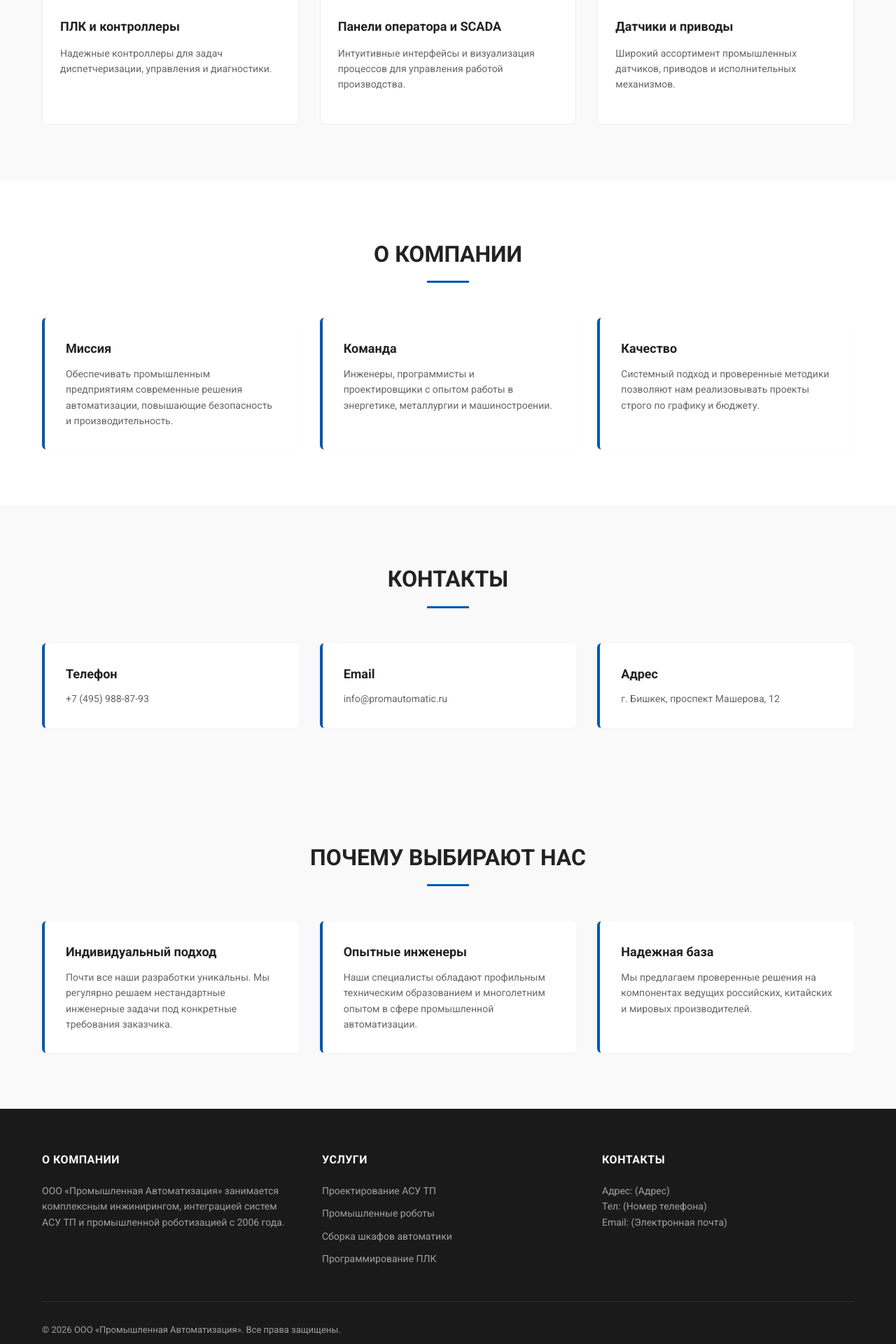
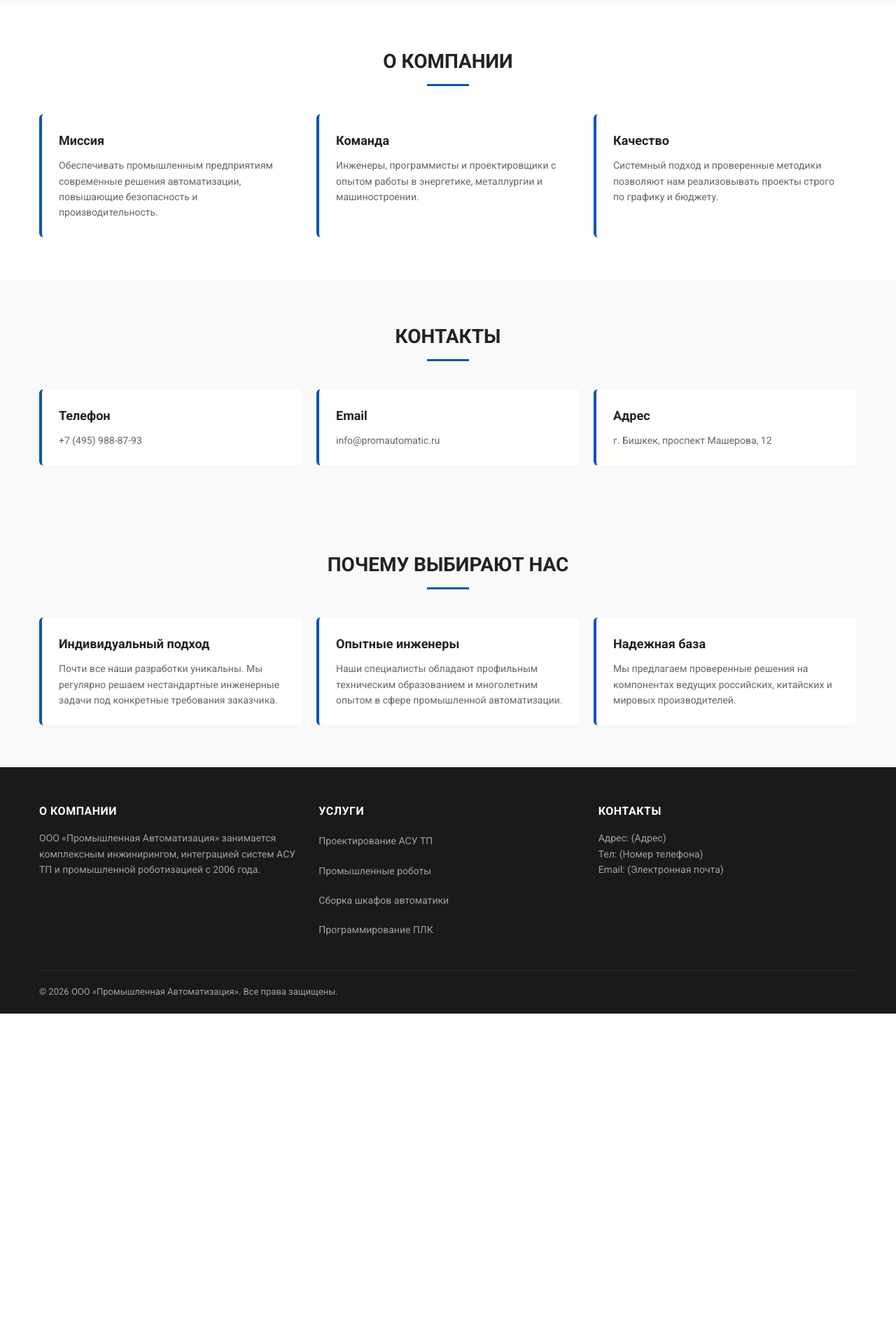
Before and after one commit to MuHucTep/promautomatic, a FastAPI app: page / in a window 1280 px wide. Shown: the part 3815-5735 px from the top of the page at 70% size. After the commit the page ends 5263 px from the top, so only its background shows below. Run offline with FastAPI, Linux system fonts and the light colour scheme.

Commit message:
mobile opt

```diff
--- a/app/static/css/style.css
+++ b/app/static/css/style.css
@@ -9,6 +9,9 @@ body {
     color: #333;
     line-height: 1.6;
     background-color: #f9f9f9;
+    /* Улучшает рендеринг шрифтов на мобильных устройствах */
+    -webkit-font-smoothing: antialiased;
+    -moz-osx-font-smoothing: grayscale;
 }
 a {
     text-decoration: none;
@@ -21,7 +24,7 @@ ul {
     width: 100%;
     max-width: 1200px;
     margin: 0 auto;
-    padding: 0 20px;
+    padding: 0 16px; /* Чуть уменьшили для мобильных, чтобы сэкономить экран */
 }
 
 /* Шапка сайта */
@@ -167,32 +184,28 @@ ul {
 .btn-secondary {
     border: 2px solid #fff;
     color: #fff;
-    padding: 10px 25px;
-    border-radius: 4px;
-    font-weight: 500;
-    transition: all 0.2s;
 }
 .btn-secondary:hover {
     background-color: #fff;
     color: #222;
 }
 
-/* Секция: Услуги */
+/* Секции */
 .section {
-    padding: 80px 0;
+    padding: 60px 0; /* Чуть уменьшили вертикальные отступы на экранах по умолчанию */
 }
 .section-bg {
     background-color: #fff;
 }
 .section-title {
     text-align: center;
-    margin-bottom: 50px;
+    margin-bottom: 40px;
 }
 .section-title h3 {
-    font-size: 32px;
+    font-size: 28px;
     color: #222;
     position: relative;
-    padding-bottom: 15px;
+    padding-bottom: 12px;
     text-transform: uppercase;
 }
 .section-title h3::after {
@@ -219,19 +234,25 @@ ul {
     display: flex;
     flex-direction: column;
 }
-.service-card:hover {
-    transform: translateY(-5px);
-    box-shadow: 0 10px 20px rgba(0,0,0,0.05);
-    border-color: #0056b3;
+
+/* На мобильных устройствах ховер-эффект сдвига вверх (translateY)
+   может дергаться при скролле пальцем, поэтому лучше оставить его для десктопов */
+@media (min-width: 769px) {
+    .service-card:hover {
+        transform: translateY(-5px);
+        box-shadow: 0 10px 20px rgba(0,0,0,0.05);
+        border-color: #0056b3;
+    }
 }
+
 .service-img {
-    height: 180px;
+    height: 200px;
     background-color: #ddd;
     background-size: cover;
     background-position: center;
 }
 .service-info {
-    padding: 25px;
+    padding: 20px;
     flex-grow: 1;
     display: flex;
     flex-direction: column;
@@ -254,20 +275,18 @@ ul {
     display: inline-flex;
     align-items: center;
     gap: 5px;
-}
-.service-link:hover {
-    color: #002855;
+    padding: 8px 0; /* Проще попасть пальцем */
 }
 
-/* Секция: Преимущества */
+/* Преимущества */
 .features-grid {
     display: grid;
-    grid-template-columns: repeat(auto-fit, minmax(300px, 1fr));
-    gap: 30px;
+    grid-template-columns: repeat(auto-fit, minmax(280px, 1fr));
+    gap: 20px;
 }
 .feature-item {
     background-color: #fff;
-    padding: 30px;
+    padding: 24px;
     border-radius: 6px;
     border-left: 4px solid #0056b3;
     box-shadow: 0 2px 5px rgba(0,0,0,0.02);
@@ -282,35 +301,39 @@ ul {
     color: #666;
 }
 
-/* Футер (Подвал) */
+/* Футер */
 .footer {
     background-color: #1a1a1a;
     color: #a0a0a0;
-    padding: 60px 0 30px;
+    padding: 50px 0 20px;
     font-size: 14px;
 }
 .footer-grid {
     display: grid;
-    grid-template-columns: repeat(auto-fit, minmax(220px, 1fr));
-    gap: 40px;
-    margin-bottom: 40px;
+    grid-template-columns: repeat(auto-fit, minmax(200px, 1fr));
+    gap: 30px;
+    margin-bottom: 30px;
 }
 .footer-col h5 {
     color: #fff;
     font-size: 16px;
-    margin-bottom: 20px;
+    margin-bottom: 15px;
     text-transform: uppercase;
     letter-spacing: 0.5px;
 }
 .footer-col ul li {
-    margin-bottom: 10px;
+    margin-bottom: 12px; /* Чуть увеличили расстояние между ссылками */
+}
+.footer-col ul li a {
+    display: inline-block;
+    padding: 4px 0;
 }
 .footer-col ul li a:hover {
     color: #fff;
 }
 .footer-bottom {
     border-top: 1px solid #2d2d2d;
-    padding-top: 30px;
+    padding-top: 20px;
     display: flex;
     justify-content: space-between;
     align-items: center;
```
Also changed, not shown: other parts of app/static/css/style.css (+94 -17 lines).
